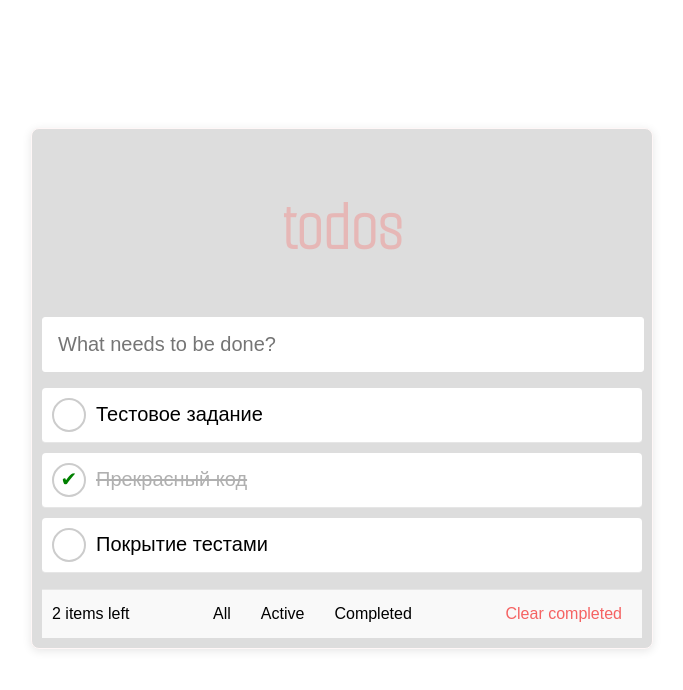
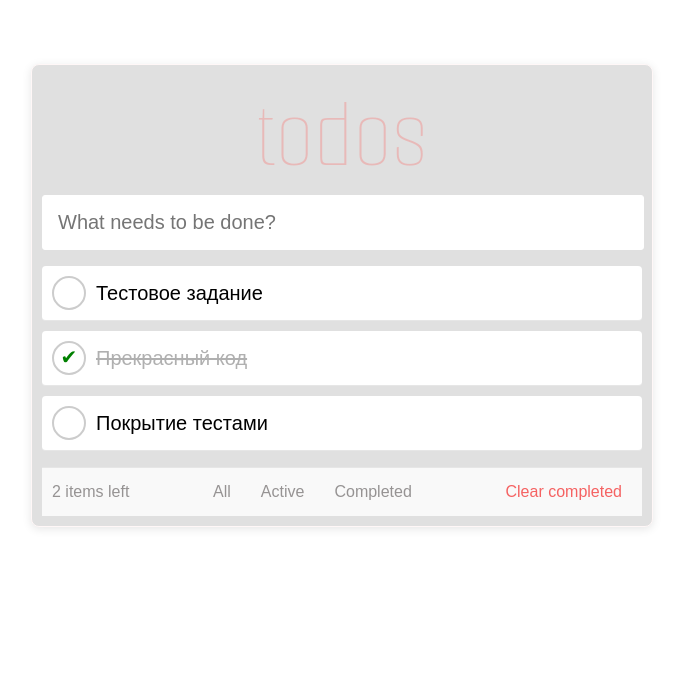
Before and after one commit to gumirus/todo-zadanie, a React (Vite) app: page / in a window 1280 px wide. Shown: the top 690 px of the page, without its empty margins (298-981 px from the left). Built offline with nearby package versions, Linux system fonts and the light colour scheme.

Commit message:
corrections style - finale

```diff
--- a/src/App.tsx
+++ b/src/App.tsx
@@ -19,7 +19,7 @@ const App: React.FC = () => {
 
   return (
     <div className='container'>
-      <h1>todos</h1>
+      <p>todos</p>
       <TodoInput onAddTodo={addTodo} />
       <TodoList todos={filteredTodos} onToggleTodo={toggleTodo} onDeleteTodo={deleteTodo} />
       <Footer
--- a/src/components/Footer.tsx
+++ b/src/components/Footer.tsx
@@ -13,7 +13,7 @@ interface FooterProps {
 
   return (
   <footer style = {footerStyle}>
-  <span>{activeTodos} item{activeTodos !== 1?'s': ''} left</span>
+  <span className='itemsLeft'>{activeTodos} item{activeTodos !== 1?'s': ''} left</span>
   <div style = {filterStyle}>
   <button onClick = {() => onFilterChange('all') }>All</button>
   <button onClick = {() => onFilterChange('active') }>Active</button>
--- a/src/index.css
+++ b/src/index.css
@@ -1,6 +1,6 @@
 :root {
   --back-white: #ffffff;
-  --grey: rgb(221, 221, 221);
+  --grey: rgb(224, 224, 224);
 }
 
 @font-face {
@@ -16,17 +16,18 @@ body {
   margin: 0;
 }
 
-h1 {
+p {
   font-family: "Smooch Sans";
   color: rgba(250, 95, 92, 0.299);
-  font-size: 70px;
+  margin: 0;
+  font-size: 100px;
   text-align: center;
 }
 
 .container {
   width: 600px;
   margin: 0 auto;
-  margin-top: 10%;
+  margin-top: 5%;
   background: var(--back-white);
   border-radius: 4px;
   box-shadow: 0 2px 10px rgba(0, 0, 0, 0.1);
@@ -151,7 +152,6 @@ footer {
   display: flex;
   justify-content: space-between;
   align-items: center;
-  /* padding: 10px; */
   border-top: 1px solid #e6e6e6;
   background-color: #f9f9f9;
 }
@@ -160,6 +160,7 @@ footer button {
   all: unset;
   padding: 5px 10px;
   cursor: pointer;
+  color: rgb(150, 147, 147);
 }
 
 footer button:hover {
@@ -169,3 +170,7 @@ footer button:hover {
 .clearCompleted {
   color: #f56262;
 }
+
+.itemsLeft {
+  color: rgb(150, 147, 147);;
+}
```
